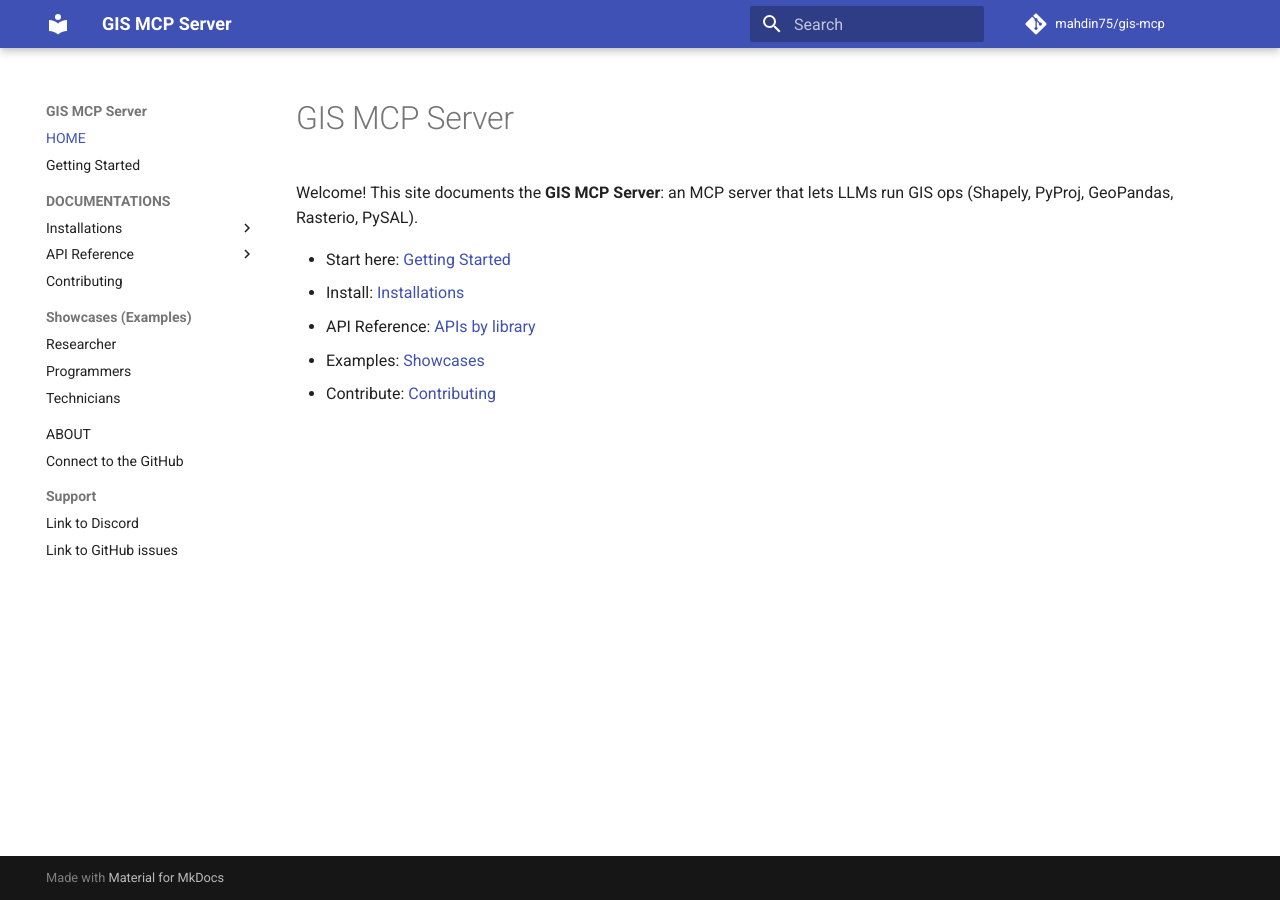
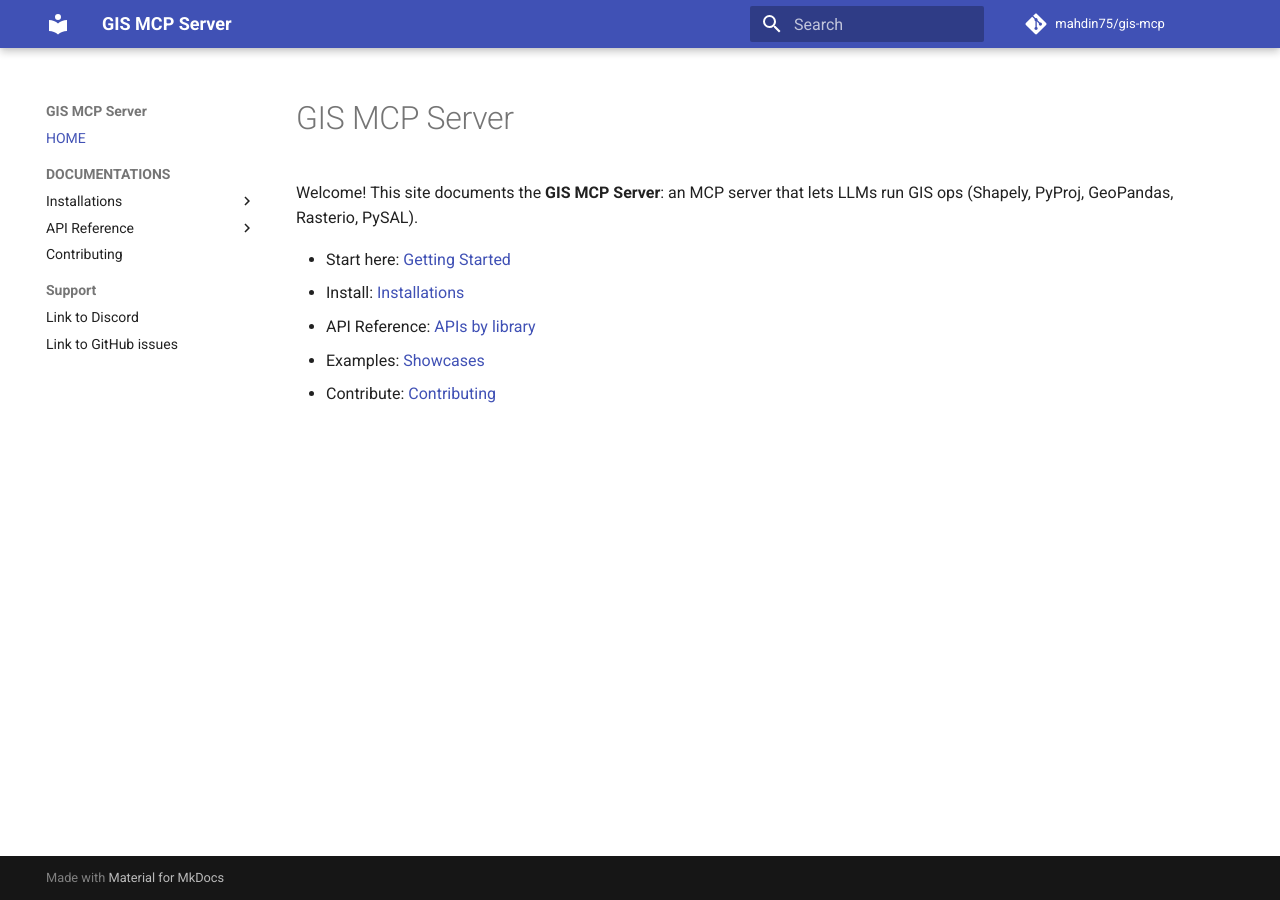
Before and after one commit to fastmcp-me/gis-mcp, an MkDocs documentation site: the page built from docs/index.md, in a window 1280 px wide. Built offline with MkDocs 1.6.1 and Material for MkDocs 9.7.7, drawn with Linux system fonts in a browser that asks for light colours; comment, search, counter and statistics services are not loaded.

Commit message:
fix documentation structure

```diff
--- a/mkdocs.yml
+++ b/mkdocs.yml
@@ -16,7 +16,7 @@
 
 nav:
   - HOME: index.md
-  - Getting Started: getting-started.md
+  #   - Getting Started: getting-started.md
   - DOCUMENTATIONS:
       - Installations:
           - Overview: install/README.md
@@ -53,15 +53,14 @@
               - getis_ord_g: api/pysal/getis_ord_g.md
               - moran_local: api/pysal/moran_local.md
       - Contributing: contributing.md
-  - Showcases (Examples):
-      - Researcher: showcases/researcher.md
-      - Programmers: showcases/programmers.md
-      - Technicians: showcases/technicians.md
-  - ABOUT: about.md
-  - Connect to the GitHub: https://github.com/Sabakazemii/gis-mcp
+  #   - Showcases (Examples):
+  #       - Researcher: showcases/researcher.md
+  #       - Programmers: showcases/programmers.md
+  #       - Technicians: showcases/technicians.md
+  #   - ABOUT: about.md
   - Support:
-      - Link to Discord: https://discord.gg/<YOUR_INVITE>
-      - Link to GitHub issues: https://github.com/Sabakazemii/gis-mcp/issues
+      - Link to Discord: https://discord.gg/dzkXZsZK
+      - Link to GitHub issues: https://github.com/mahdin75/gis-mcp/issues
 
 plugins:
   - search
```
